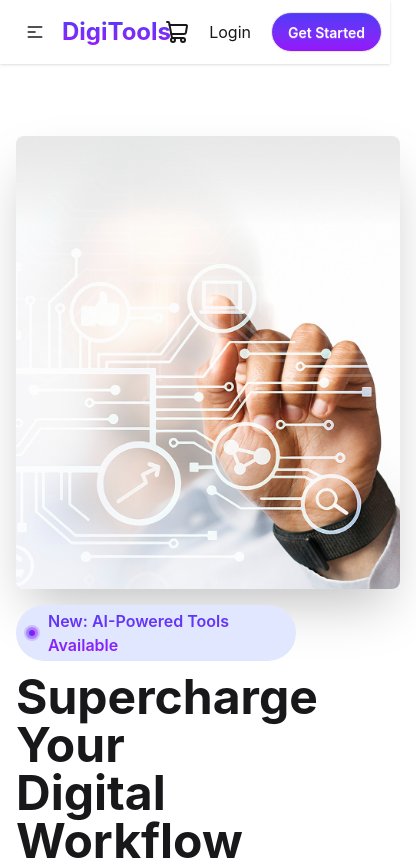
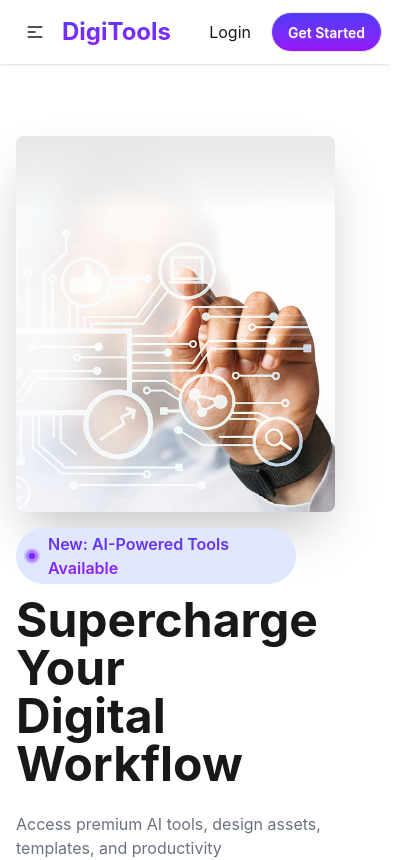
Before and after one commit to Abdhullah-Al-Maruf/DigiTool-React-Project-A6, a React (Vite) app: page / in a window 390 px wide. Shown: the top 860 px of the page, 416 px wide, since content can reach past the window. Built offline with nearby package versions, Linux system fonts and the light colour scheme.

Commit message:
some  responsiveness problem solved

```diff
--- a/src/component/Banner/Banner.jsx
+++ b/src/component/Banner/Banner.jsx
@@ -10,7 +10,7 @@ const Banner = () => {
                 <div className="hero-content   flex-col lg:flex-row-reverse">
                     <img
                         src={banner}
-                        className="   md:ml-20  max-w-sm rounded-lg shadow-2xl"
+                        className="w-full max-w-sm md:max-w-md lg:max-w-lg h-auto rounded-lg shadow-2xl md:ml-20"
                     />
                     <div>
                         <div className='flex  items-center gap-2 rounded-full bg-[#e1e7ffFF] p-1 w-70 px-2'> <img src={circle} alt="" />
@@ -31,13 +31,13 @@ const Banner = () => {
                             Explore Products
 
                         </p>
-                    <Button text="Explore Products" />
-                 <button className=' btn btn-primary rounded-full  bg-linear-to-b
+                        <Button text="Explore Products" />
+                        <button className=' btn btn-primary rounded-full  bg-linear-to-b
                              from-[#4f39f6]
                               to-[#9514fa]
                               bg-clip-text
                             text-transparent
-                            ml-4 '> <Play color='#4f39f6'/> Watch Demo </button>
+                            ml-4 '> <Play color='#4f39f6' /> Watch Demo </button>
 
                     </div>
                 </div>
--- a/src/component/Navbar/Navbar.jsx
+++ b/src/component/Navbar/Navbar.jsx
@@ -38,7 +38,7 @@ const Navbar = () => {
                     </ul>
                 </div>
                 <div className="navbar-end gap-5">
-                    <span><ShoppingCart /></span>
+                    <span className='hidden md:block' ><ShoppingCart /></span>
                     <a href="/login">Login</a>
                     <Button text="Get Started" />
                 </div>
```
